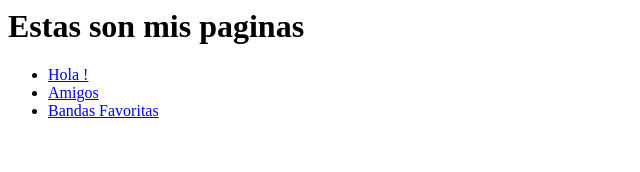
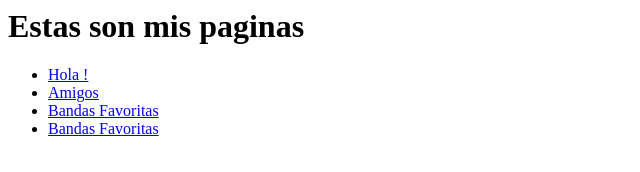
Before and after one commit to eliaspala23/Sistemas-de-control, a plain HTML site: page index.html in a window 1280 px wide. Shown: the whole page, without its empty margins (0-640 px from the left). Drawn offline with Linux system fonts and the light colour scheme.

Commit message:
Update index.html

```diff
--- a/index.html
+++ b/index.html
@@ -14,6 +14,9 @@
 			<li>
 				<a href="./paginas/Bandas.html">Bandas Favoritas</a>
 			</li>
+			<li>
+				<a href="./paginas/Comidas_fav.html">Bandas Favoritas</a>
+			</li>
 
 		</ul>
 	</body>
```
